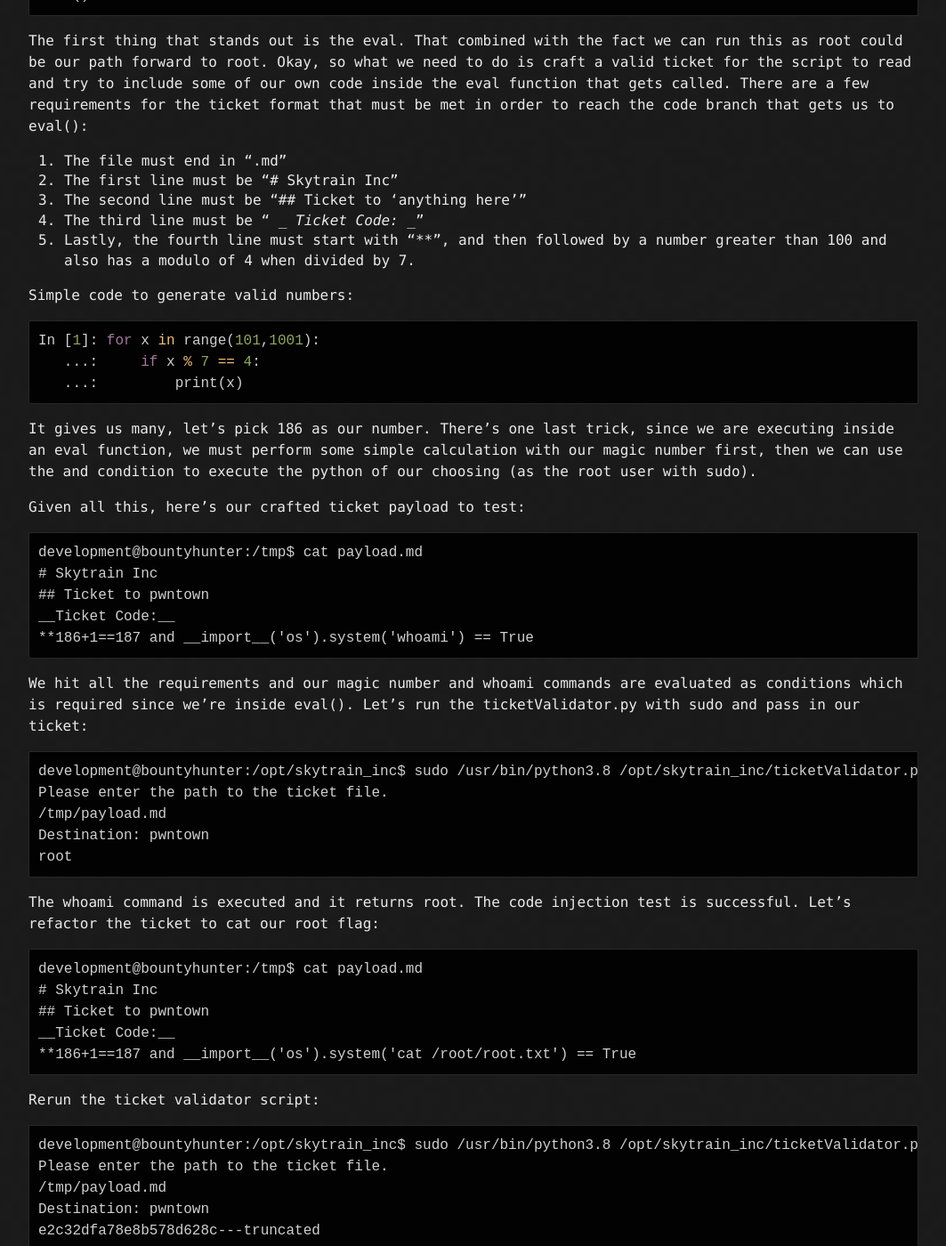
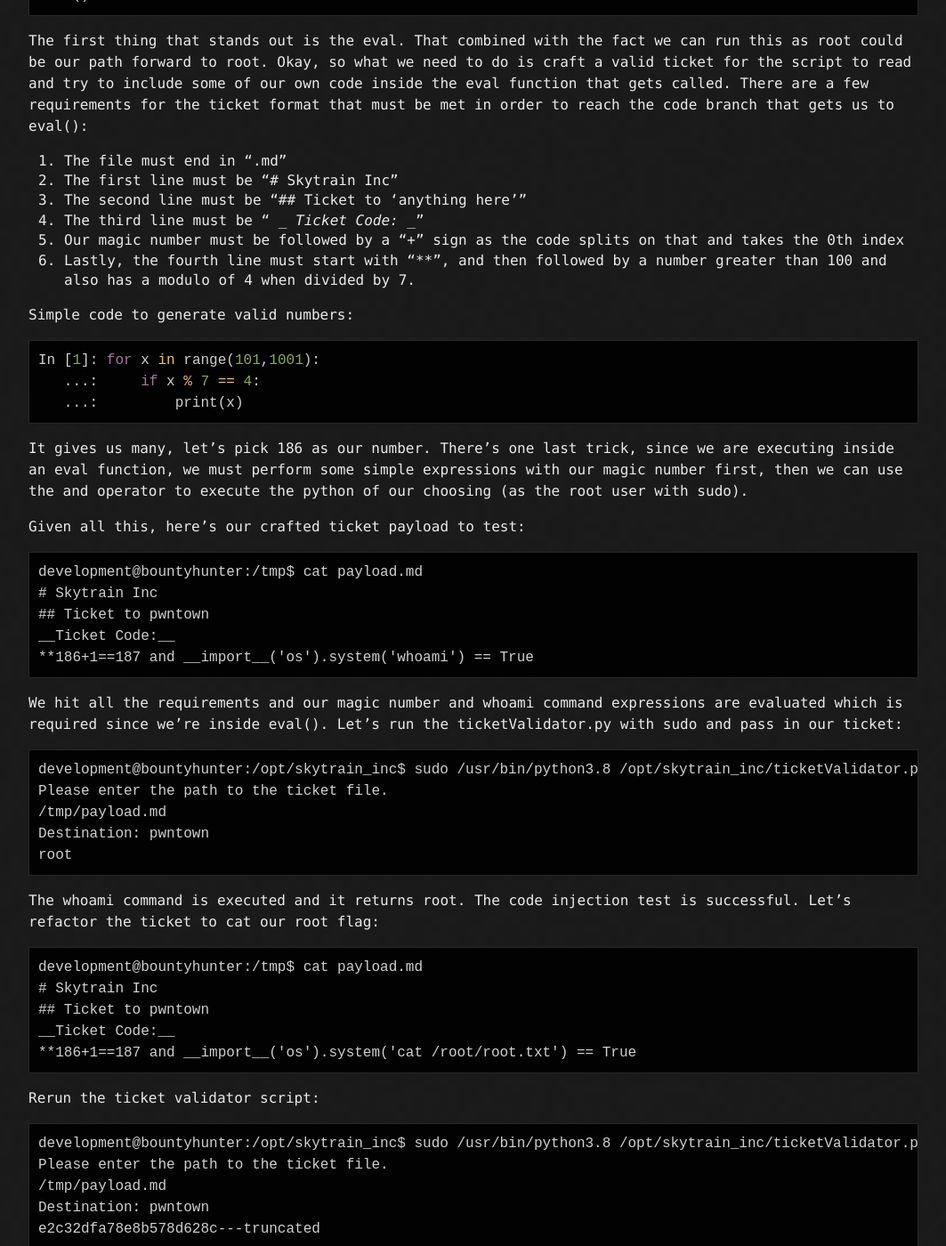
Before and after one commit to jcseals/jcseals.github.io, a Jekyll site: the page built from _posts/2021-11-20-htb-bountyhunter-walkthrough.md, in a window 1280 px wide and 1400 px high, scrolled down 11990 px. Shown: the whole window at 89% size, without its empty margins (108-1171 px from the left). Built offline with Jekyll 4.4.1, drawn with Linux system fonts in a browser that asks for light colours; the repository's description, which GitHub fills in, is left out.

Commit message:
Cleaned up wording

````diff
--- a/_posts/2021-11-20-htb-bountyhunter-walkthrough.md
+++ b/_posts/2021-11-20-htb-bountyhunter-walkthrough.md
@@ -263,7 +263,8 @@ The first thing that stands out is the eval. That combined with the fact we can
 2. The first line must be "# Skytrain Inc"
 3. The second line must be "## Ticket to 'anything here'"
 4. The third line must be " _ _Ticket Code:_ _"
-5. Lastly, the fourth line must start with "**", and then followed by a number greater than 100 and also has a modulo of 4 when divided by 7.
+5. Our magic number must be followed by a "+" sign as the code splits on that and takes the 0th index
+6. Lastly, the fourth line must start with "**", and then followed by a number greater than 100 and also has a modulo of 4 when divided by 7.
 
 Simple code to generate valid numbers:
 ```python
@@ -272,7 +273,7 @@ In [1]: for x in range(101,1001):
    ...:         print(x)
 ```
 
-It gives us many, let's pick 186 as our number. There's one last trick, since we are executing inside an eval function, we must perform some simple calculation with our magic number first, then we can use the and condition to execute the python of our choosing (as the root user with sudo).
+It gives us many, let's pick 186 as our number. There's one last trick, since we are executing inside an eval function, we must perform some simple expressions with our magic number first, then we can use the and operator to execute the python of our choosing (as the root user with sudo).
 
 Given all this, here's our crafted ticket payload to test:
 ```text
@@ -283,7 +284,7 @@ __Ticket Code:__
 **186+1==187 and __import__('os').system('whoami') == True
 ```
 
-We hit all the requirements and our magic number and whoami commands are evaluated as conditions which is required since we're inside eval(). Let's run the ticketValidator.py with sudo and pass in our ticket:
+We hit all the requirements and our magic number and whoami command expressions are evaluated which is required since we're inside eval(). Let's run the ticketValidator.py with sudo and pass in our ticket:
 ```text
 development@bountyhunter:/opt/skytrain_inc$ sudo /usr/bin/python3.8 /opt/skytrain_inc/ticketValidator.py
 Please enter the path to the ticket file.
````
